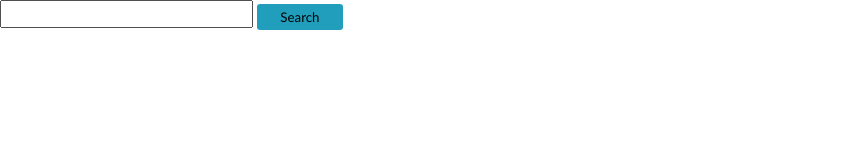
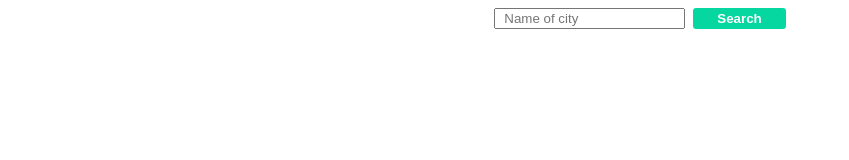
Before and after one commit to wewelski/weather-app, a website built with Vite: page index.html in a window 1280 px wide. Shown: the whole page, without its empty margins (0-849 px from the left). Built offline with nearby package versions, Linux system fonts and the light colour scheme.

Commit message:
added a few CSS lines

```diff
--- a/index.html
+++ b/index.html
@@ -4,7 +4,7 @@
     <meta charset="UTF-8" />
     <link rel="icon" type="image/svg+xml" href="/vite.svg" />
     <meta name="viewport" content="width=device-width, initial-scale=1.0" />
-    <title>Vite App</title>
+    <title>What's The Weather?</title>
   </head>
   <body>
     <form>
@@ -12,6 +12,7 @@
         type="text"
         name="search-weather-input"
         id="search-weather-input"
+        placeholder="Name of city"
       />
       <button id="search-weather-btn" type="submit">Search</button>
     </form>
--- a/src/appendWeather.js
+++ b/src/appendWeather.js
@@ -15,7 +15,8 @@ export default function appendWeather(weatherData) {
 
   const tempContainer = document.createElement("div");
   const temp = document.createElement("h2");
-  temp.textContent = `${kelvinToCelsius(weatherData.main.temp)}°C`;
+  temp.textContent = `${kelvinToCelsius(weatherData.main.temp)}°C |
+  ${weatherData.main.temp}°F`;
 
   const detailsContainer = document.createElement("div");
 
--- a/style.css
+++ b/style.css
@@ -97,19 +97,47 @@ button:focus-visible {
 } */
 
 * {
-  margin: 0;
-  padding: 0;
-  box-sizing: border-box;
-  font-family: "Trebuchet MS", sans-serif;
+  font-family: sans-serif;
+  transition: ease-in .05s;
+  color: #495057;
 }
 
-#search-weather-input {
-  font-size: 20px;
+form {
+ display: flex;
+ gap: .5rem;
+ justify-content: center;
+ align-items: center;
+}
+
+form input {
+  padding-left: .5rem;
 }
 
 #search-weather-btn {
-  padding: 5px 3ch;
+  background-color: #06d6a0;
   border: none;
-  background-color: #219ebc;
-  border-radius: .20rem;
+  color: #fff;
+  font-weight: 600;
+  padding: 3px 1.5rem;
+  border-radius: .2rem;
 }
+
+#search-weather-btn:hover {
+  cursor: pointer;
+}
+
+main {
+  margin: 5ch auto;
+  text-align: center;
+  max-width: 45ch;
+  padding: 1rem 2rem;
+  border-radius: .75rem;
+  background-color: #fffcf2;
+  box-shadow: -5px 5px 10px #ced4da;
+}
+
+@media (max-width: 600px) {
+  #app {
+    font-size: .80em;
+  }
+}
```
